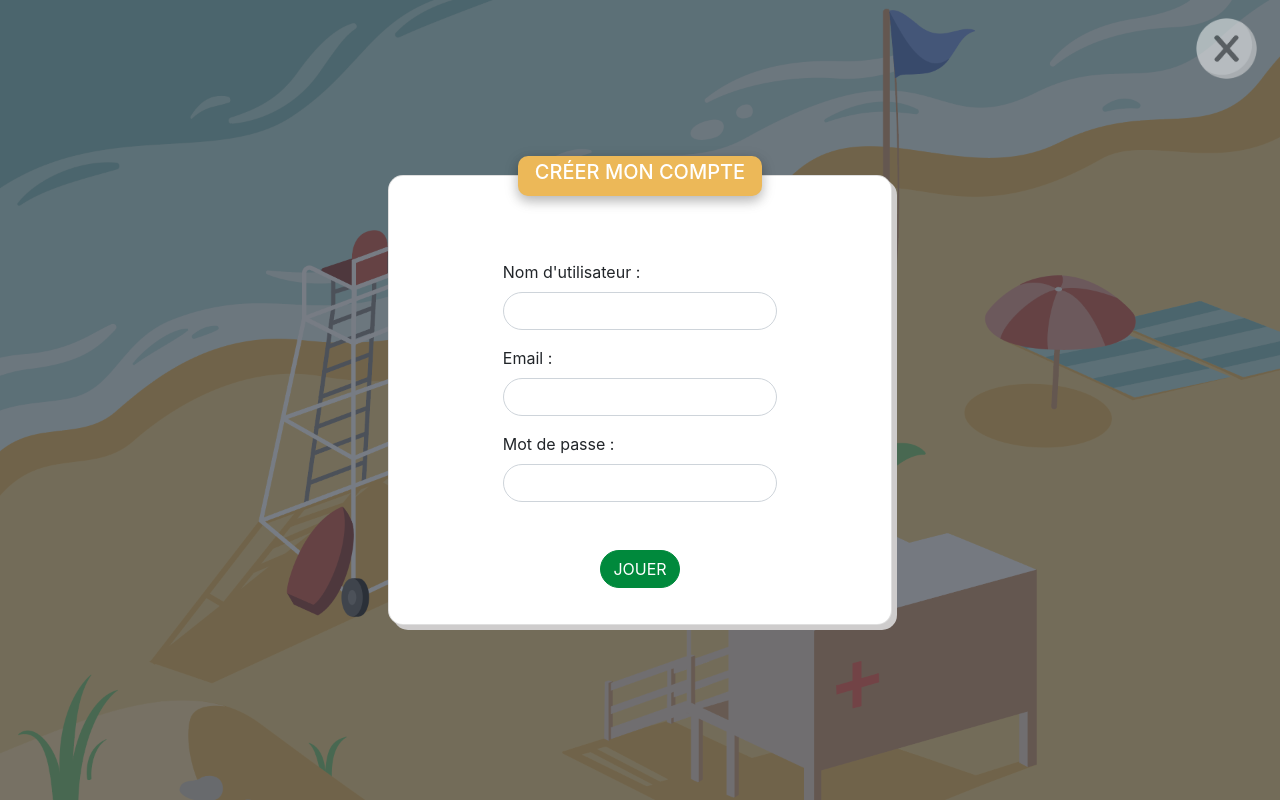
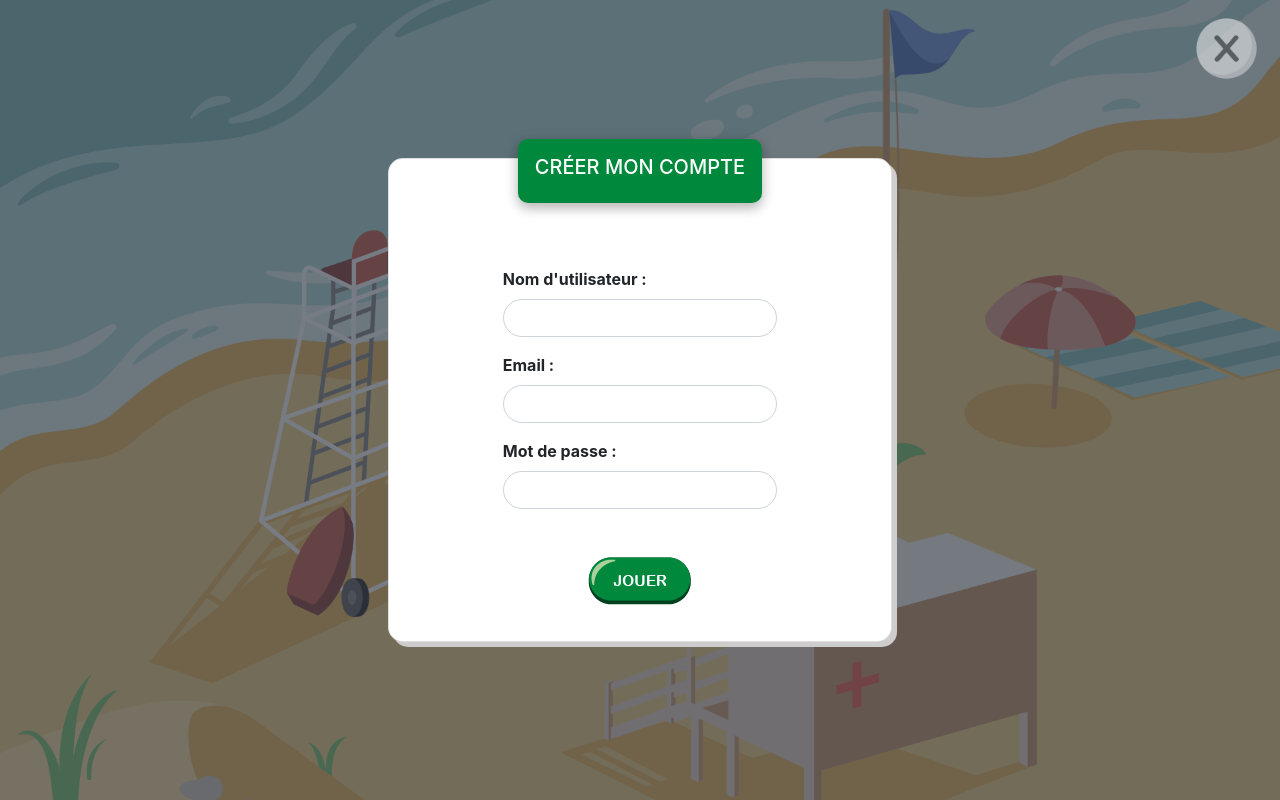
Before and after one commit to Jonathanhappy/dipongo_projet, a plain HTML site: page register.html in a window 1280 px wide. Drawn offline with Linux system fonts and the light colour scheme.

Commit message:
retouche des bouttons

```diff
--- a/assets/css/style.css
+++ b/assets/css/style.css
@@ -22,30 +22,36 @@
 .card-auth {
     box-shadow: 5px 5px 0px #cecccc;
     border-radius: 15px;
-    /* padding-right: 100px;
-    padding-left: 100px;*/
 }
 
-.custum-form {
-    /* padding: 80px;*/
+.form-header {
+    box-shadow: 0 5px 11px 0 rgb(0 0 0 / 18%), 0 4px 15px 0 rgb(0 0 0 / 15%);
+    color: #fff;
+    text-align: center;
+    margin-top: -2.5rem;
+    margin-bottom: 3rem;
+    padding: 1rem;
+    border-radius: 10px;
+}
+
+.form-header_register {
+    background-color: #00893c;
+}
+
+.form-header_login {
+    background-color: #ecb858;
 }
 
 .custum-form input {
     border-radius: 20px;
 }
 
+.custum-form label {
+    font-weight: bold;
+}
+
 .btn-rounded {
     border-radius: 10rem;
-}
-
-.btn-success {
-    /*color: #00893c;*/
-}
-
-.btn-success {
-    color: #fff;
-    background-color: #00893c;
-    border-color: #00893c;
 }
 
 .btn-login {
--- a/register.html
+++ b/register.html
@@ -25,18 +25,7 @@
       <script src="https://oss.maxcdn.com/html5shiv/3.7.3/html5shiv.min.js"></script>
       <script src="https://oss.maxcdn.com/respond/1.4.2/respond.min.js"></script>
     <![endif]-->
-    <style>
-        .form-header {
-            background-color: #ecb858;
-            box-shadow: 0 5px 11px 0 rgb(0 0 0 / 18%), 0 4px 15px 0 rgb(0 0 0 / 15%);
-            color: #fff;
-            text-align: center;
-            margin-top: -2.5rem;
-            margin-bottom: 3rem;
-            padding: 1rem;
-            border-radius: 10px;
-        }
-    </style>
+    <style></style>
 </head>
 
 <body>
@@ -49,7 +38,7 @@
                         <div class="col-12 col-sm-8 col-md-6 col-lg-5 mx-auto">
                             <div class="card card-auth px-4 px-lg-5">
                                 <div class="card-body">
-                                    <div class="col-lg-8 mx-auto form-header purple-gradient py-1 text-uppercase">
+                                    <div class="col-lg-8 mx-auto form-header form-header_register py-3 text-uppercase">
                                         <h5>créer mon compte</h5>
                                     </div>
                                     <form class="col-lg-10 mx-lg-auto py-3 custum-form">
@@ -66,7 +55,7 @@
                                             <input type="password" class="form-control" id="exampleInputPassword1">
                                         </div>
                                         <div class="text-center mt-5">
-                                            <button type="submit" class="btn btn-success btn-rounded">JOUER</button>
+                                            <a href="login.html"><img src="/assets/img/jouer.png" class="img-fluid" alt=""></a>
                                         </div>
                                     </form>
                                 </div>
```
Also changed, not shown: index.html (+2 -4 lines), login.html (+3 -14 lines), assets/css/style.min.css, assets/img/continuer.png (added), assets/img/jouer.png (added).
